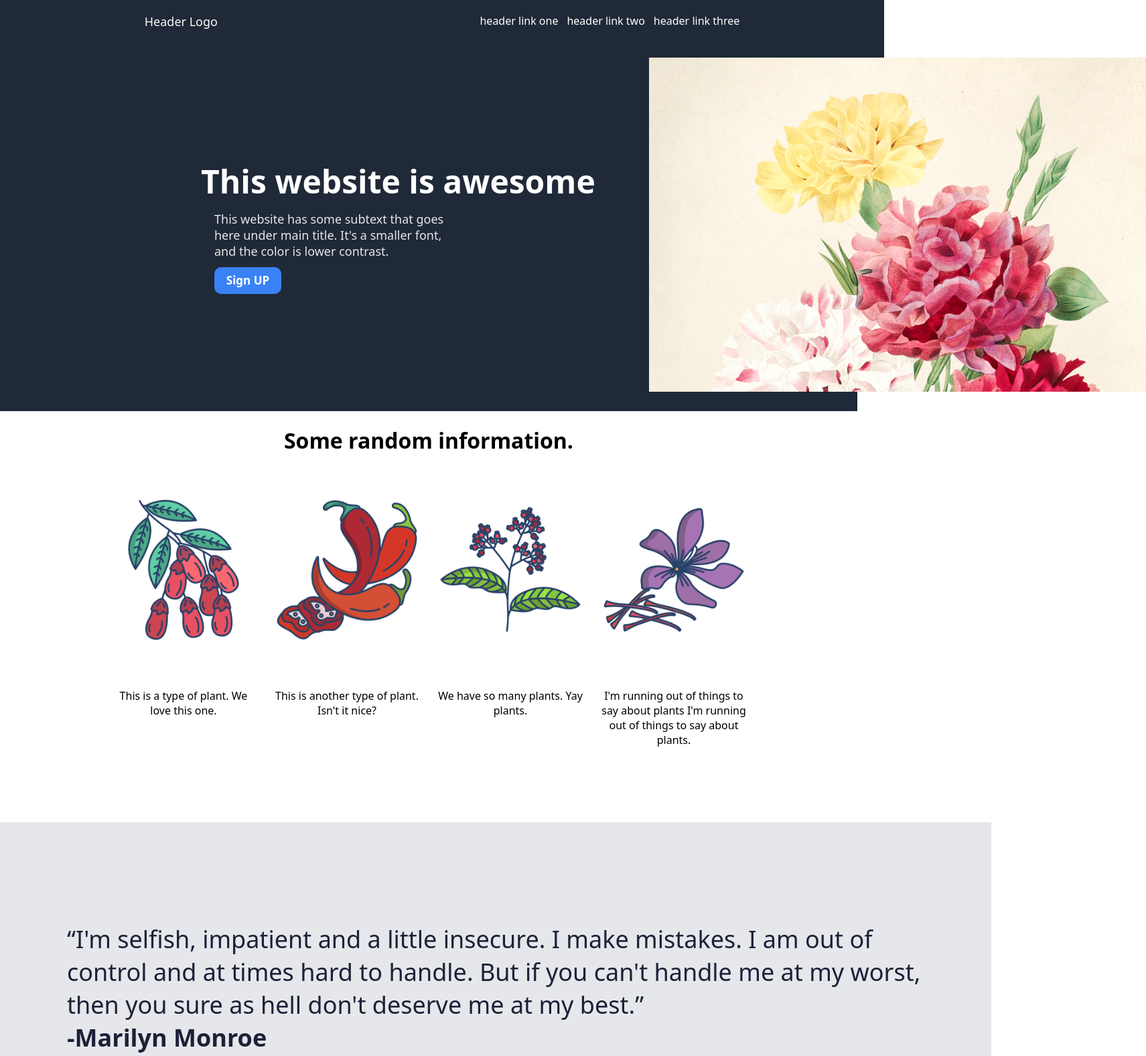
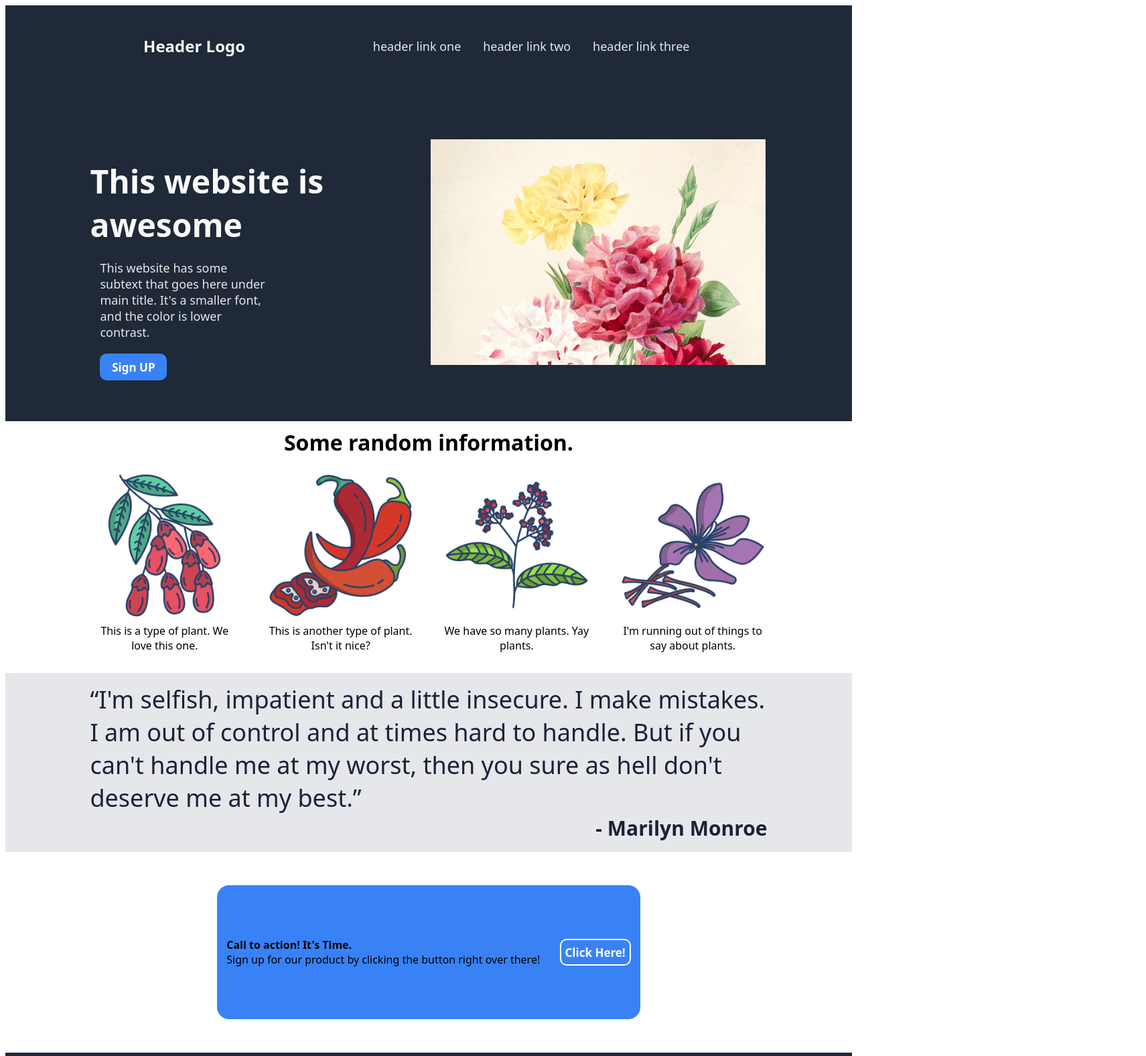
Before and after one commit to githubyasser01/landing-page, a plain HTML site: page index.html in a window 1280 px wide. Shown: the top 1577 px of the page at 67% size, 1711 px wide, since content can reach past the window. Drawn offline with Linux system fonts and the light colour scheme.

Commit message:
Last Commit. Rebuild html layout from ground up. Fix crooked alignment.
as in the title + added some hover effects. chao

```diff
--- a/index.html
+++ b/index.html
@@ -10,40 +10,51 @@
     <title>Landing Page</title>
 </head>
 <body>
-    <header>
-        <p class="logo">Header Logo</p>
-        <ul>
-            <li>header link one</li>
-            <li>header link two</li>
-            <li>header link three</li>
-        </ul>
-    </header>
+    <header class="dark-bg">
+        <nav>
+            <div>
+                <p class="logo">Header Logo</p>
+            </div>
+            <div class="header-subtext links">
+                <a>header link one</a>
+                <a>header link two</a>
+                <a>header link three</a>
+            </div>
+        </nav>
     <div class="second-header">
         <div class="left">
-            <p class="header-announcement">This website is awesome</P>
+            <p class="header-announcement">This website is awesome</p>
             <p class="header-subtext"> This website has some subtext that goes here under main title. It's a smaller font, and the color is lower contrast.</p>
             <button>Sign UP</button>
         </div>
-        <div class="header-img"> <img src="./imgs/2.png" alt="Flower"> </div>
+        <div class="header-img">
+             <img src="./imgs/2.png" alt="Flower">
+        </div>
+    </header>
     </div>
+
     <h1 style="text-align:center; margin-top: 10px;">Some random information.</h1>
     <div class="main">
-        <div> <img class="plants" src="imgs/barberry.png" alt="barberry"> <div class="info"> This is a type of plant. We love this one.</div> </div>
-        <div> <img class="plants" src="imgs/chilli.png" alt="chilli"> <div class="info"> This is another type of plant. Isn't it nice? </div> </div>
-        <div> <img class="plants" src="imgs/pepper.png" alt="pepper"> <div class="info"> We have so many plants. Yay plants.  </div> </div>
-        <div> <img class="plants" src="imgs/saffron.png" alt="saffron"> <div class="info"> </div>I'm running out of things to say about plants I'm running out of things to say about plants.  </div> </div>
+        <div> <img src="imgs/barberry.png" alt="barberry"> <div class="info"> This is a type of plant. We love this one.</div> </div>
+        <div> <img src="imgs/chilli.png" alt="chilli"> <div class="info"> This is another type of plant. Isn't it nice? </div> </div>
+        <div> <img src="imgs/pepper.png" alt="pepper"> <div class="info"> We have so many plants. Yay plants.  </div> </div>
+        <div> <img src="imgs/saffron.png" alt="saffron"> <div class="info"> </div>I'm running out of things to say about plants. </div> </div>
 
     </div>
+    <div class="bg">
     <div class="quote">
-        <div style="display: inline-block">
+        <div>
         “I'm selfish, impatient and a little insecure. I make mistakes. I am out of control and at times hard to handle.
-        But if you can't handle me at my worst, then you sure as hell don't deserve me at my best.” <br> <strong> -Marilyn Monroe </strong> </div>
+         But if you can't handle me at my worst, then you sure as hell don't deserve me at my best.” </div>
+                                                <span>- Marilyn Monroe </span>
+
+    </div>
     </div>
 
 <div class="bottom">
 
         <div class="action">
-            <p> <strong>Call to action! It's Time</strong><br>Sign up for our product by clicking the button right over there!</p>
+            <p> <strong>Call to action! It's Time.</strong><br>Sign up for our product by clicking the button right over there!</p>
                 <button> Click Here!</button>
         </div>
 
--- a/styles/bottom.css
+++ b/styles/bottom.css
@@ -1,23 +1,17 @@
 .bottom{
-    flex: 0.25 0.25 0;
-    width: 100%;
-    flex-direction: column;
-    display: flex;
-    align-items: center;
-
+    width: 100%
 }
 .action{
     width: 50%;
+    margin: auto;
     height: 200px;
-    margin-left: 20%;
     background-color: #3882F6;
     border-radius: 18px;
     margin-top: 50px;
     margin-bottom: 50px;
     display: flex;
     justify-content: space-evenly;
-    align-content: center;
-    fill-opacity: 50%;
+    align-items: center;
 }
 
 .action>p{
@@ -27,23 +21,15 @@
 }
 
 
-.action button{
-    align-self: center;
-    height: 40px;
-    width: 100px;
-    border-radius: 10px;
+.action>button{
     border-style: solid;
-    font-size: 17px;
-    font-weight: bold;
-    color:white;
-    background-color: #3882f6;
     border-color: white;
-    cursor: pointer;
-    margin-left: 20px;
+    width: fit-content;
 }
 
 footer{
     color:aliceblue;
+    margin: auto;
     font-weight: 500;
     width: 100%;
     padding-bottom: 20px;
--- a/styles/header.css
+++ b/styles/header.css
@@ -1,69 +1,24 @@
   *{
     font-family: system-ui, -apple-system, BlinkMacSystemFont, 'Segoe UI', Roboto, Oxygen, Ubuntu, Cantarell, 'Open Sans', 'Helvetica Neue', sans-serif;
-    padding: 0;
-    margin-top: 0px;
-    margin-bottom:12px;
-    margin-left: 0px;
-    margin-right:0px;
   }
-body{
-    display: flex;
-    flex-direction: column;
-    height: 960px;
+  /*general*/
+  img{
+    max-width: 100%;
+    margin: auto;
   }
+  button:hover{
+    background-color: white;
+    color: #1f2937;
+  }
+  a:hover{
+    text-decoration:underline ;
+  }
+  img:hover{
+    cursor:pointer;
+  }
+  /*general*/
 
-header{
-    display: flex;
-    margin-bottom: 0px;
-    width: 100%;
-    flex: 0.05 0.05 auto;
-    padding: 20px;
-    justify-content: space-around;
-    background-color: #1F2937;
-    color: white;
-}
-
-header>ul{
-    list-style: none;
-    display: flex;
-    text-align: right;
-    gap:13px;
-    cursor: pointer;
-    justify-self: flex-end;
-}
-
-
-header .logo{
-    color: #f9faf8;
-    font-size: 18px;
-}
-
-.second-header{
-    flex: 0.2 0.2 auto;
-    margin-right: 0px;
-    width: 100%;
-    background-color: #1F2937;
-    color: white;
-    display: flex;
-    align-items: center;
-    justify-content: space-around;
-    gap: 80px;
-
-}
-
-.left{
-    display: flex;
-    flex-direction: column;
-    padding-right: 0px;
-    margin-left: 300px;
-    width: 650px;
-}
-
-.header-img{
-    margin-right: 15%;
-}
-
-.left button{
+  button{
     height: 40px;
     width: 100px;
     border-radius: 10px;
@@ -73,21 +28,67 @@ header .logo{
     color:white;
     background-color: #3882f6;
     cursor: pointer;
-    margin-left: 20px;
+    margin-left: 15px;
 
   }
 
-.header-announcement{
-    font-size: 48px;
-    color: white;
-    font-weight: 800;
-    width: max-content;
+
+  .dark-bg{
+    background-color: #1f2937;
   }
 
+  nav{
+    display: flex;
+    margin: auto;
+    width: 80%;
+    padding: 20px 0px;
+    justify-content: space-around;
+    align-items: center;
+  }
+
+  .links{
+    display: flex;
+    width: 50%;
+    justify-content: space-around;
+    cursor: pointer;
+  }
+
+  .logo{
+    font-size: 24px;
+    color: #f9faf8;
+    font-weight: bold;
+  }
+
+  .second-header{
+    display: flex;
+    margin: auto;
+    width: 80%;
+    height: 500px;
+    align-items: center;
+  }
+
+  .left{
+    width: 50%;
+  }
+
+  .header-img{
+    width: 500px;
+    margin: auto;
+  }
+
+  .header-announcement{
+    width: 100%;
+    margin-bottom: 20px;
+    font-size: 48px;
+    color: #f9faf8;
+    font-weight: bolder;
+
+  }
   .header-subtext{
+    margin: 20px;
+    width:50%;
+    margin-left: 15px;
     font-size: 18px;
-    color: #E5E7EB;
-    width: 60%;
-    padding-left: 20px;
-    height: fit-content;
+    color: #e5e7eb;
+
   }
--- a/styles/main.css
+++ b/styles/main.css
@@ -1,36 +1,43 @@
 
 .main{
-    margin: 0 0 0 0;
+    margin: auto;
+    width: 80%;
+    margin-bottom: 30px;
     display: flex;
-    align-self: center;
-    flex: 0.25 0.25 auto;
     text-align: center;
-    justify-content: space-evenly;
-    flex-wrap: wrap;
-    align-content: center;
-    width: 960px;
-    gap: 20px;
+    align-items: center;
+    gap: 40px;
+}
+.main>div{
+    width: 410.6px;
+}
+.bg{
+    background-color: #E5E7EB;
+
 }
 
-.plants{
-    width: 100%;
-    object-fit: contain;
+.quote{
+    background-color: #E5E7EB;
+    width: 80%;
+    margin: auto;
+    display: flex;
+    flex-direction: column;
+    padding: 15px;
 }
-.main div{
-    width: 220px;
-    margin-top: 50px;
-    flex: 0 1 0;
 
-}
-.quote{
-    margin-top: 100px;
-    padding-top:150px;
-    padding-bottom:150px;
-    padding-left: 100px;
-    padding-right: 100px;
-    width: 100%;
+
+.quote div{
     background-color: #E5E7EB;
     font-size: 36px;
     font-weight: light;
     color: #1F2037;
+    word-wrap: normal;
 }
+
+.quote span{
+    background-color: #E5E7EB;
+    font-size: 30px;
+    font-weight: bold;
+    color: #1F2037;
+    align-self: flex-end;
+}
```
Also changed, not shown: 1 other file. Lines whose indentation alone changed are shown as unchanged.
